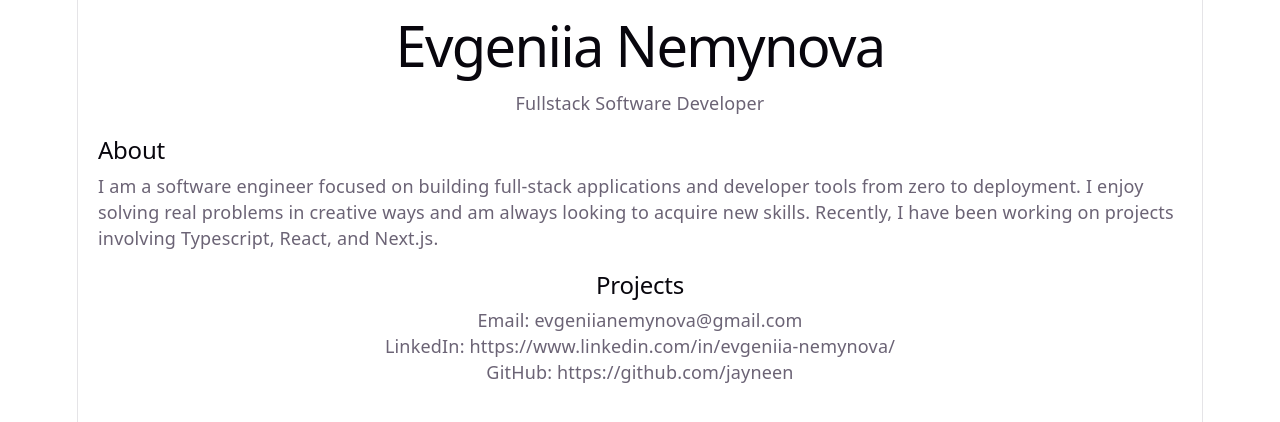
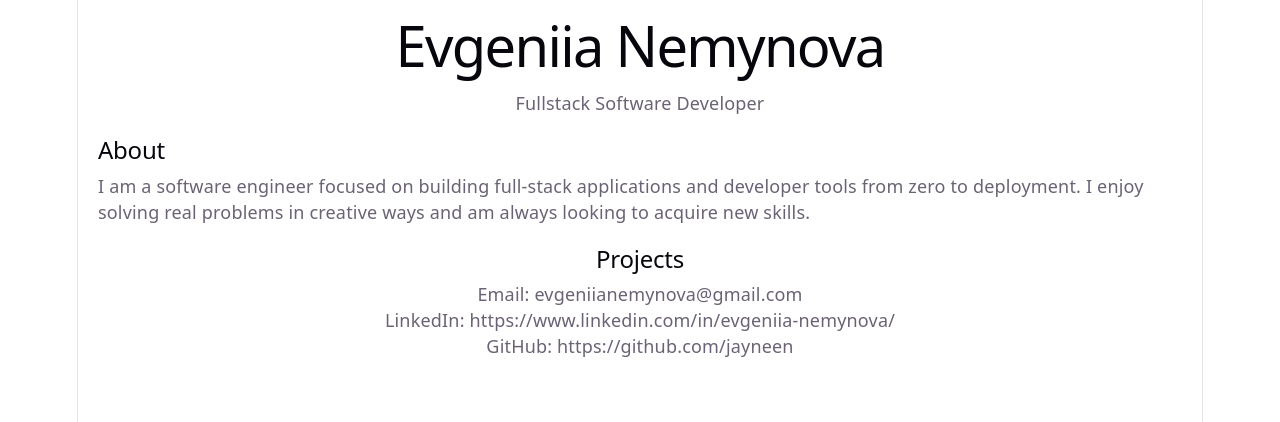
Before and after one commit to jayneen/portfolio, a React (Vite) app: page / in a window 1280 px wide. Shown: the top 422 px of the page. Built offline with nearby package versions, Linux system fonts and the light colour scheme.

Commit message:
removed recent work section

```diff
--- a/src/sections/About.tsx
+++ b/src/sections/About.tsx
@@ -6,8 +6,6 @@ function About() {
             </h2>
             <p>
                 I am a software engineer focused on building full-stack applications and developer tools from zero to deployment. I enjoy solving real problems in creative ways and am always looking to acquire new skills.
-
-                Recently, I have been working on projects involving Typescript, React, and Next.js.
             </p>
         </section>
     )
```
